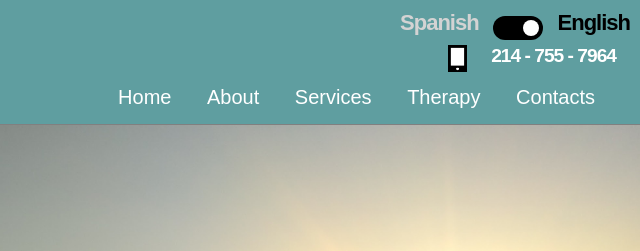
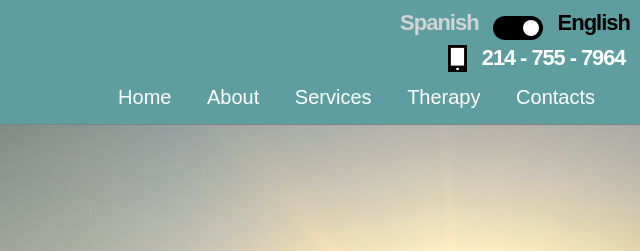
Before and after one commit to MIVenturaCounseling/MIVenturaCounseling.github.io, a plain HTML site: page en/home.html in a window 1280 px wide. Shown: the top 251 px of the page, 640-1280 px from the left. Drawn offline with nearby package versions, Linux system fonts and the light colour scheme.

Commit message:
Update homeStyle.css

```diff
--- a/en/CSS-Style/homeStyle.css
+++ b/en/CSS-Style/homeStyle.css
@@ -143,7 +143,7 @@ header a:hover:before
 #num
 {
     color: white;
-    font-size: 1.5vw;
+    font-size: 1.7vw;
     font-weight: 550;
     font-stretch: 100%;
     letter-spacing:-1px;
```
